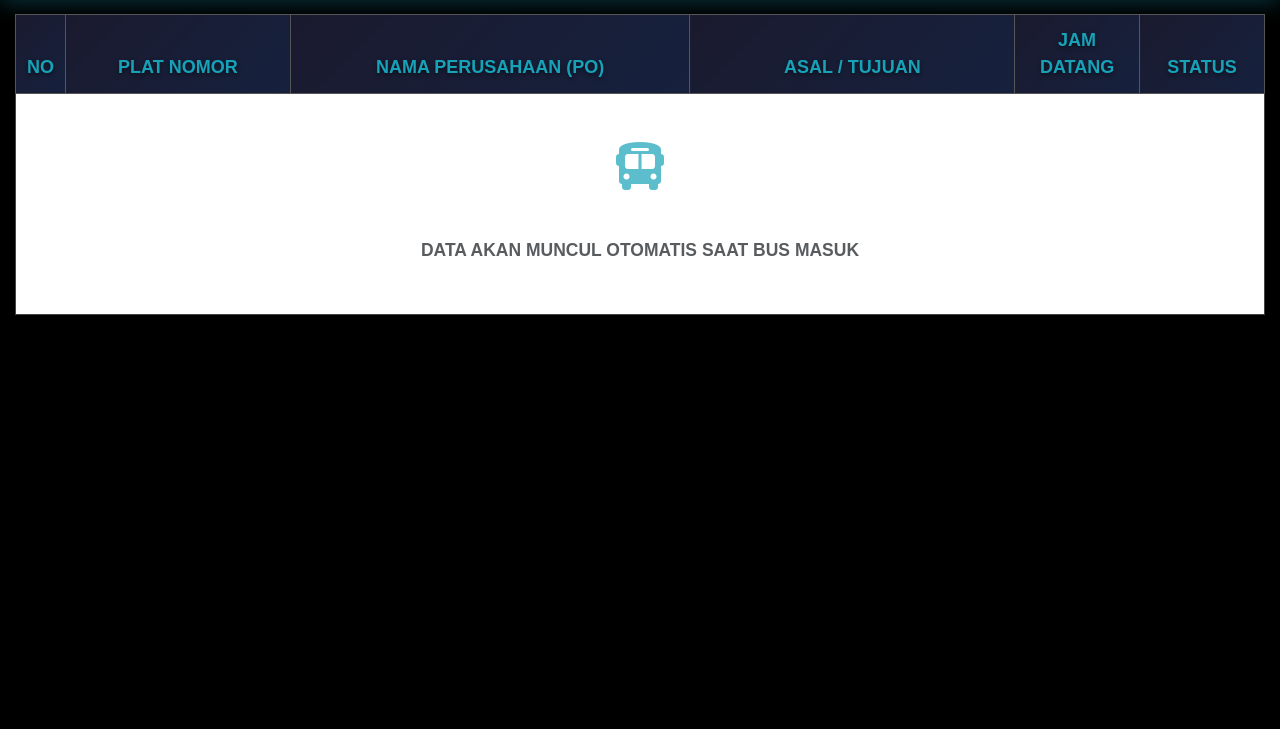
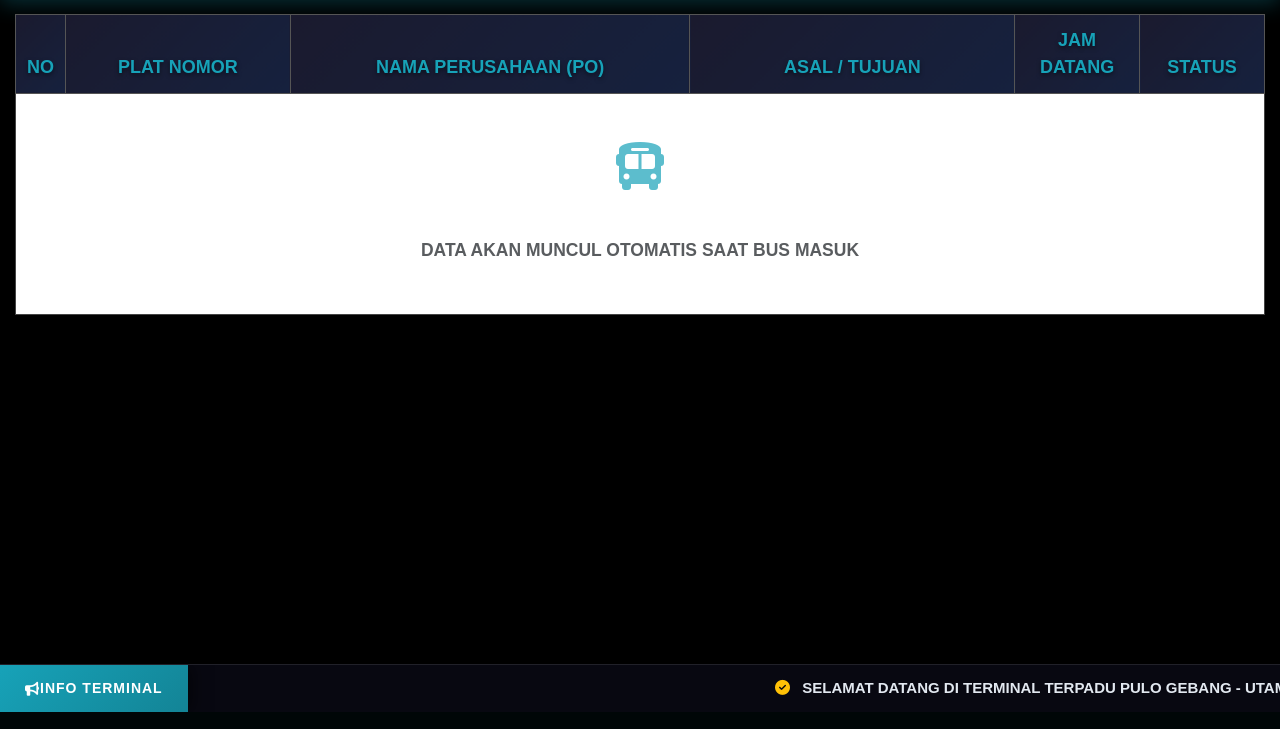
Before and after one commit to yosephhasugian/suara, a CodeIgniter app: page /database/bus_monitor/tv_kedatangan in a window 1280 px wide. Shown: the part 88-817 px from the top of the page. Run offline with CodeIgniter, Linux system fonts and the light colour scheme; a user stored in the database is signed in; data comes from the database, SQL or seed files in the repository; data that the repository does not hold is empty; some libraries are stand-ins or nearby versions.

Commit message:
Add dynamic running text info terminal to tv_kedatangan and tv_keberangkatan pages

```diff
--- a/application/views/bus_monitor/tv_kedatangan.php
+++ b/application/views/bus_monitor/tv_kedatangan.php
@@ -67,7 +67,7 @@
         /* ================= TABLE CONTAINER ================= */
         .table-container {
             padding: 15px;
-            height: calc(100vh - 70px);
+            height: calc(100vh - 120px);
             overflow: hidden;
         }
         .table-wrapper {
@@ -220,7 +220,7 @@
         /* ================= REFRESH INDICATOR ================= */
         .refresh-indicator {
             position: fixed;
-            bottom: 15px;
+            bottom: 60px;
             right: 20px;
             background: rgba(23, 162, 184, 0.9);
             color: white;
@@ -243,6 +243,58 @@
         }
         .refresh-indicator.hidden {
             display: none;
+        }
+
+        /* ================= DYNAMIC RUNNING TICKER ================= */
+        .ticker-wrap {
+            position: fixed;
+            bottom: 0;
+            left: 0;
+            width: 100%;
+            height: 48px;
+            background: rgba(10, 10, 20, 0.85);
+            backdrop-filter: blur(12px);
+            -webkit-backdrop-filter: blur(12px);
+            border-top: 1px solid rgba(255, 255, 255, 0.1);
+            display: flex;
+            align-items: center;
+            overflow: hidden;
+            z-index: 100;
+        }
+        .ticker-title {
+            background: linear-gradient(135deg, #17a2b8, #138496);
+            color: white;
+            padding: 0 25px;
+            height: 100%;
+            display: flex;
+            align-items: center;
+            font-weight: 900;
+            font-size: 14px;
+            letter-spacing: 1px;
+            box-shadow: 5px 0 15px rgba(0,0,0,0.5);
+            z-index: 2;
+            white-space: nowrap;
+        }
+        .ticker {
+            display: flex;
+            white-space: nowrap;
+            padding-left: 100%;
+            animation: marquee 50s linear infinite;
+        }
+        @keyframes marquee {
+            0% { transform: translate3d(0, 0, 0); }
+            100% { transform: translate3d(-100%, 0, 0); }
+        }
+        .ticker-item {
+            display: inline-block;
+            padding: 0 35px;
+            font-size: 15px;
+            font-weight: 700;
+            color: #e2e8f0;
+        }
+        .ticker-item i {
+            color: #ffc107;
+            margin-right: 8px;
         }
     </style>
 </head>
@@ -288,6 +340,16 @@
 <div class="refresh-indicator" id="refreshIndicator">
     <i class="fas fa-sync-alt"></i>
     <span>Updating...</span>
+</div>
+
+<!-- DYNAMIC RUNNING TICKER -->
+<div class="ticker-wrap">
+    <div class="ticker-title"><i class="fas fa-bullhorn mr-2"></i> INFO TERMINAL</div>
+    <div class="ticker">
+        <div class="ticker-item"><i class="fas fa-check-circle"></i> Selamat Datang di Terminal Terpadu Pulo Gebang - Utamakan keselamatan dan kenyamanan bersama selama di perjalanan.</div>
+        <div class="ticker-item"><i class="fas fa-info-circle"></i> INFO BARANG TEMUAN: Petugas rutin menginput barang tertinggal di menu Lost & Found. Bagi penumpang yang merasa kehilangan barang, silakan memeriksa ke Pusat Layanan Informasi Terminal.</div>
+        <div class="ticker-item"><i class="fas fa-exclamation-triangle"></i> Hati-hati terhadap segala bentuk penipuan. Harap membeli tiket resmi hanya di loket Agen PO resmi atau aplikasi pemesanan tiket resmi.</div>
+    </div>
 </div>
 
 <!-- SCRIPTS -->
```
Also changed, not shown: application/views/bus_monitor/tv_keberangkatan.php (+64 -2 lines).
